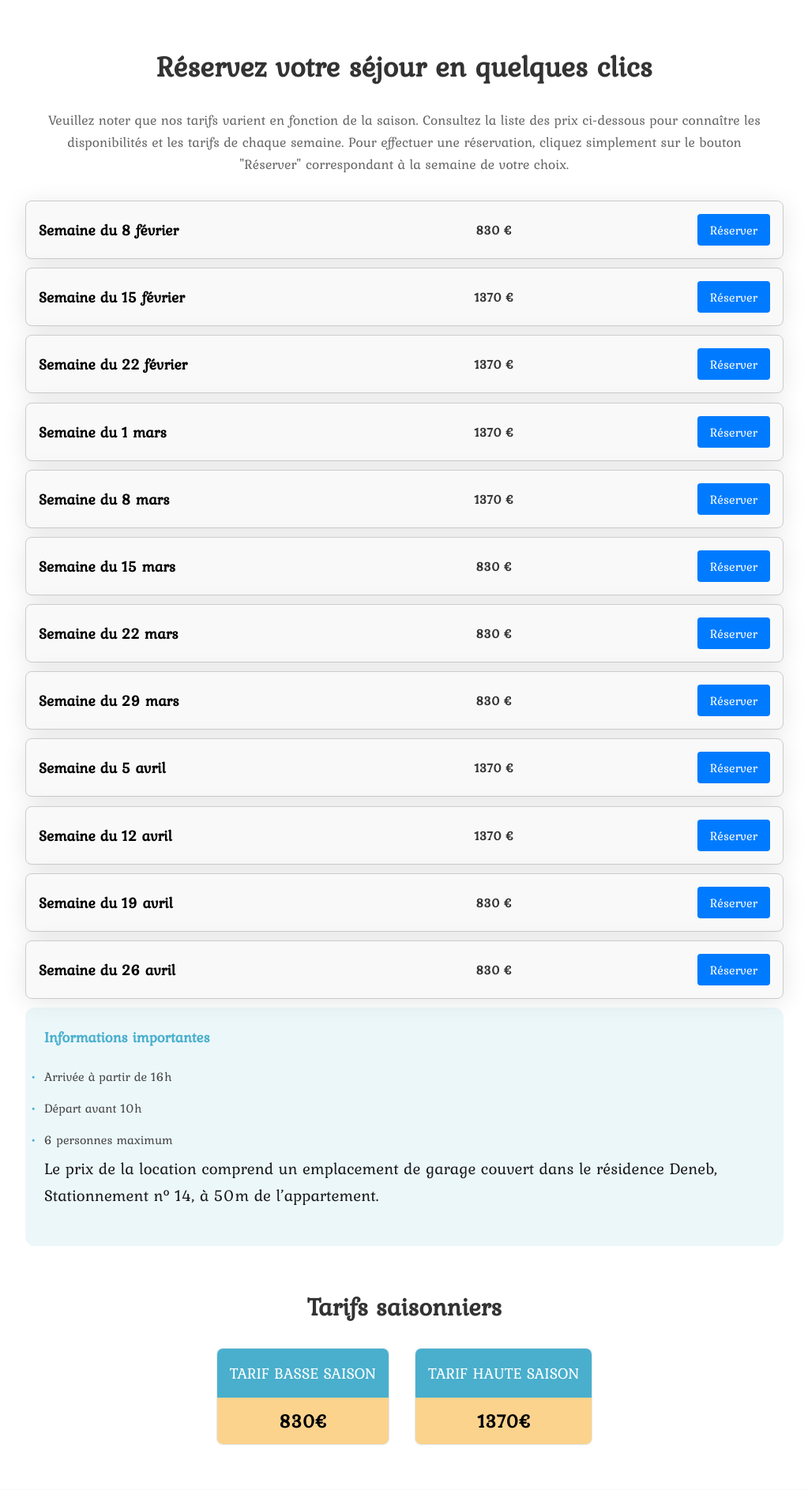
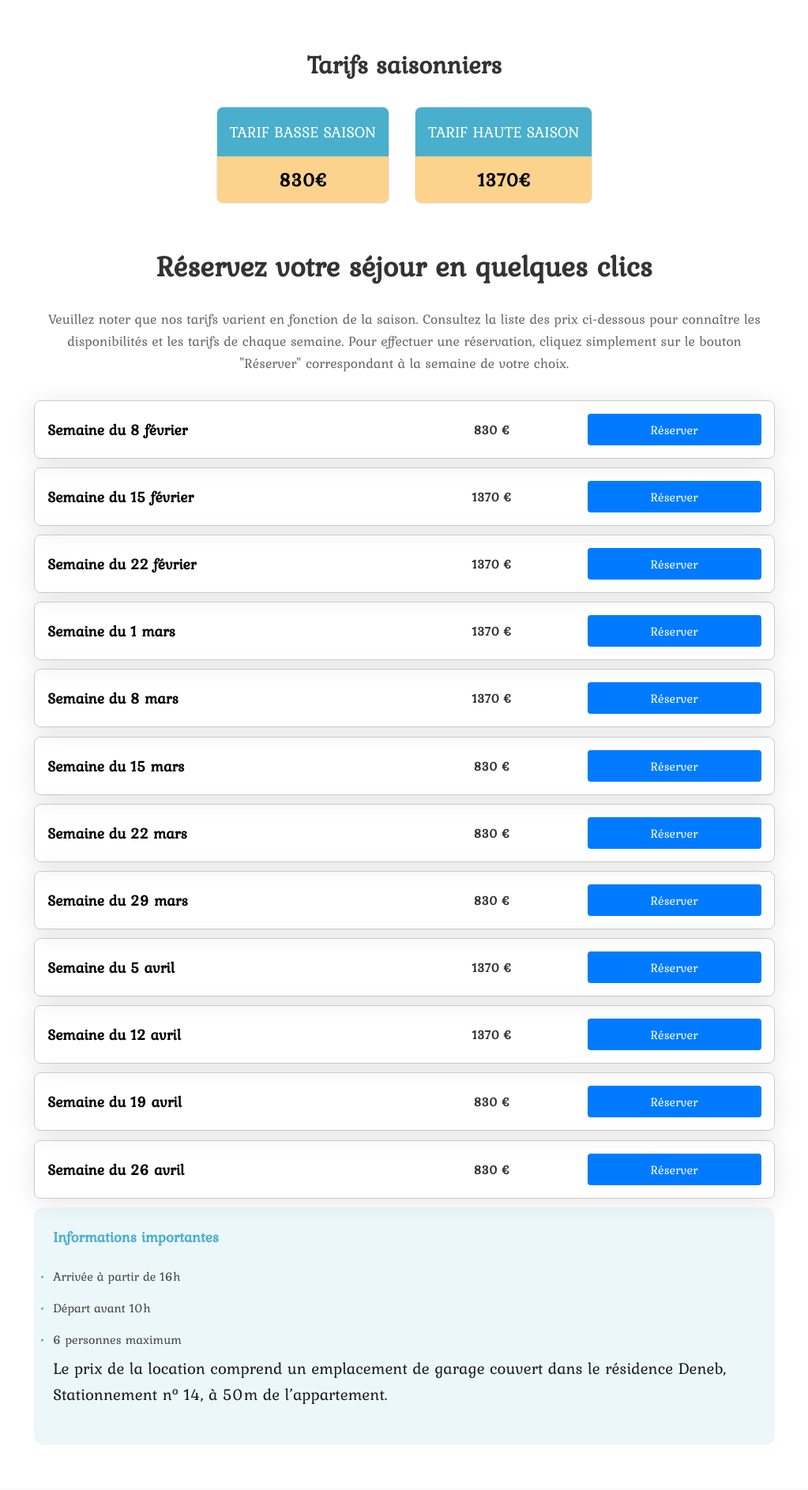
Before and after one commit to amstram-creation/risoul1850-vandommele.com, a PHP site: page / in a window 1280 px wide. Shown: the part 3086-4973 px from the top of the page at 79% size, without its empty margins (128-1151 px from the left). Run offline with PHP 8.4, Linux system fonts and the light colour scheme.

Commit message:
style: update pricing section layout and enhance CSS for improved readability and consistency

```diff
--- a/assets/risoul.css
+++ b/assets/risoul.css
@@ -4,6 +4,7 @@
     font-weight: normal;
     font-style: normal;
     font-display: swap;
+
 }
 
 :root {
@@ -17,6 +18,10 @@
     padding: 0;
     box-sizing: border-box;
     font-family: 'Kurale', serif;
+}
+
+body {
+    background: white;
 }
 
 h2 {
@@ -53,6 +58,7 @@ main>section>h2 {
     max-width: 60rem;
     margin-left: auto;
     margin-right: auto;
+    padding: 0 var(--small-space)
 }
 
 #reservation .price {
@@ -67,7 +73,6 @@ main>section>h2 {
 }
 
 .booking-item {
-    background: white;
     box-shadow: 0 4px 30px rgba(0, 0, 0, 0.1);
     display: grid;
     grid-template-columns: 1fr 1fr;
@@ -75,7 +80,6 @@ main>section>h2 {
     padding: 1rem;
     border: 1px solid #ccc;
     border-radius: 8px;
-    background-color: #f9f9f9;
     align-items: center;
     justify-content: center;
     margin-bottom: var(--small-space);
@@ -118,7 +122,6 @@ main>section>h2 {
 
     .book-now {
         grid-column: 3;
-        justify-self: end;
     }
 }
 
@@ -135,7 +138,6 @@ main>section>h2 {
     border: 1px solid #e2e8f0;
     border-radius: 0.5rem;
     overflow: hidden;
-    background: white;
 }
 
 .pricing-section article.season h3 {
--- a/index.html
+++ b/index.html
@@ -161,7 +161,23 @@
                 width="600" height="450" style="border:0;" allowfullscreen="" loading="lazy"
                 referrerpolicy="no-referrer-when-downgrade"></iframe>
         </section>
+        <section>
+            <h2 class="pricing-title">Tarifs saisonniers</h2>
+            <div class="pricing-section">
 
+                <!-- Carte Basse Saison -->
+                <article class="season">
+                    <h3 class="card-header">TARIF BASSE SAISON</h3>
+                    <div class="price">830€</div>
+                </article>
+                <!-- Carte Haute Saison -->
+                <article class="season">
+                    <h3 class="card-header">TARIF HAUTE SAISON</h3>
+                    <div class="price">1370€</div>
+                </article>
+
+            </div>
+        </section>
         <section id="reservation">
             <h2>Réservez votre séjour en quelques clics</h2>
             <div class="reservation-container">
@@ -188,23 +204,7 @@
                 </article>
             </div>
         </section>
-        <section>
-            <h2 class="pricing-title">Tarifs saisonniers</h2>
-            <div class="pricing-section">
 
-                <!-- Carte Basse Saison -->
-                <article class="season">
-                    <h3 class="card-header">TARIF BASSE SAISON</h3>
-                    <div class="price">830€</div>
-                </article>
-                <!-- Carte Haute Saison -->
-                <article class="season">
-                    <h3 class="card-header">TARIF HAUTE SAISON</h3>
-                    <div class="price">1370€</div>
-                </article>
-
-            </div>
-        </section>
 
         <section id="activites" class="main-section">
             <h2 class="section-title">Entre nature et aventure : découvrez les activités de la station</h2>
@@ -495,7 +495,7 @@
     </div>
 
     <script type="module">
-        //
+        //https://docs.google.com/spreadsheets/d/1H_EsmHLfYx7GyIB3U5v5EF8vLUDwgs2FRz8m-M0NkVE/edit?usp=sharing
         import ReservationTable from './js/ReservationSheet.js';
         import MobileNav from './js/MobileNav.js';
         // Initialize the MobileNav component when the DOM is fully loaded
```
